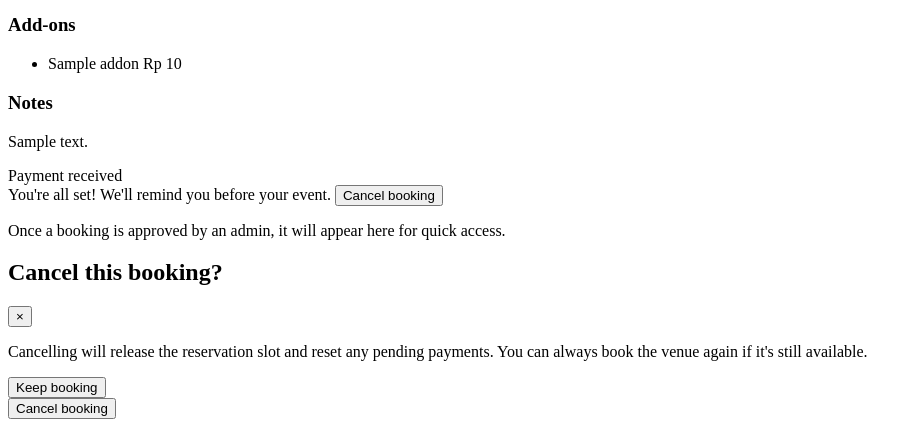
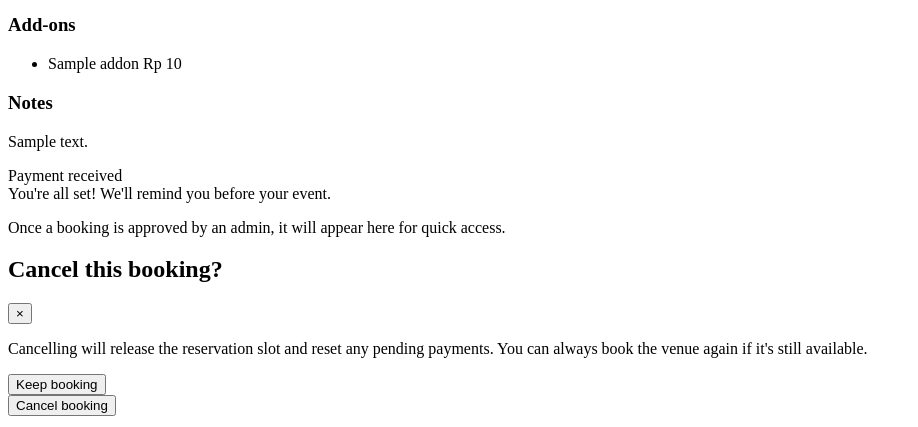
Before and after one commit to Kelompok-C07-PBP-C/Tahap-I, a Django app: template rent/templates/rent/booked_places.html in a window 1280 px wide. Shown: the part 386-813 px from the top of the page, without its empty margins (0-918 px from the left). Run offline with Django 5.2, Linux system fonts and the light colour scheme; the template is opened without the code that fills it: most values are stand-ins (such as "Sample title", 1, 10 or a date in 2020).

Commit message:
update template booked_places.html

```diff
--- a/rent/templates/rent/booked_places.html
+++ b/rent/templates/rent/booked_places.html
@@ -85,15 +85,7 @@
           {% elif booking.status == 'confirmed' %}
           <span class="inline-flex items-center rounded-2xl border border-white/20 bg-white/10 px-4 py-2 text-sm text-white/70">You're all set! We'll remind you before your event.</span>
           {% endif %}
-          {% if booking.status != 'completed' %}
-          <button
-            type="button"
-            data-modal-target="cancel-booking-{{ booking.pk }}"
-            class="inline-flex items-center justify-center rounded-2xl border border-white/20 px-4 py-2 text-sm font-semibold text-white transition hover:bg-white/10"
-            data-booking-cancel-trigger
-            data-booking-id="{{ booking.pk }}"
-          >Cancel booking</button>
-          {% endif %}
+
         </div>
       </div>
     </article>
```
